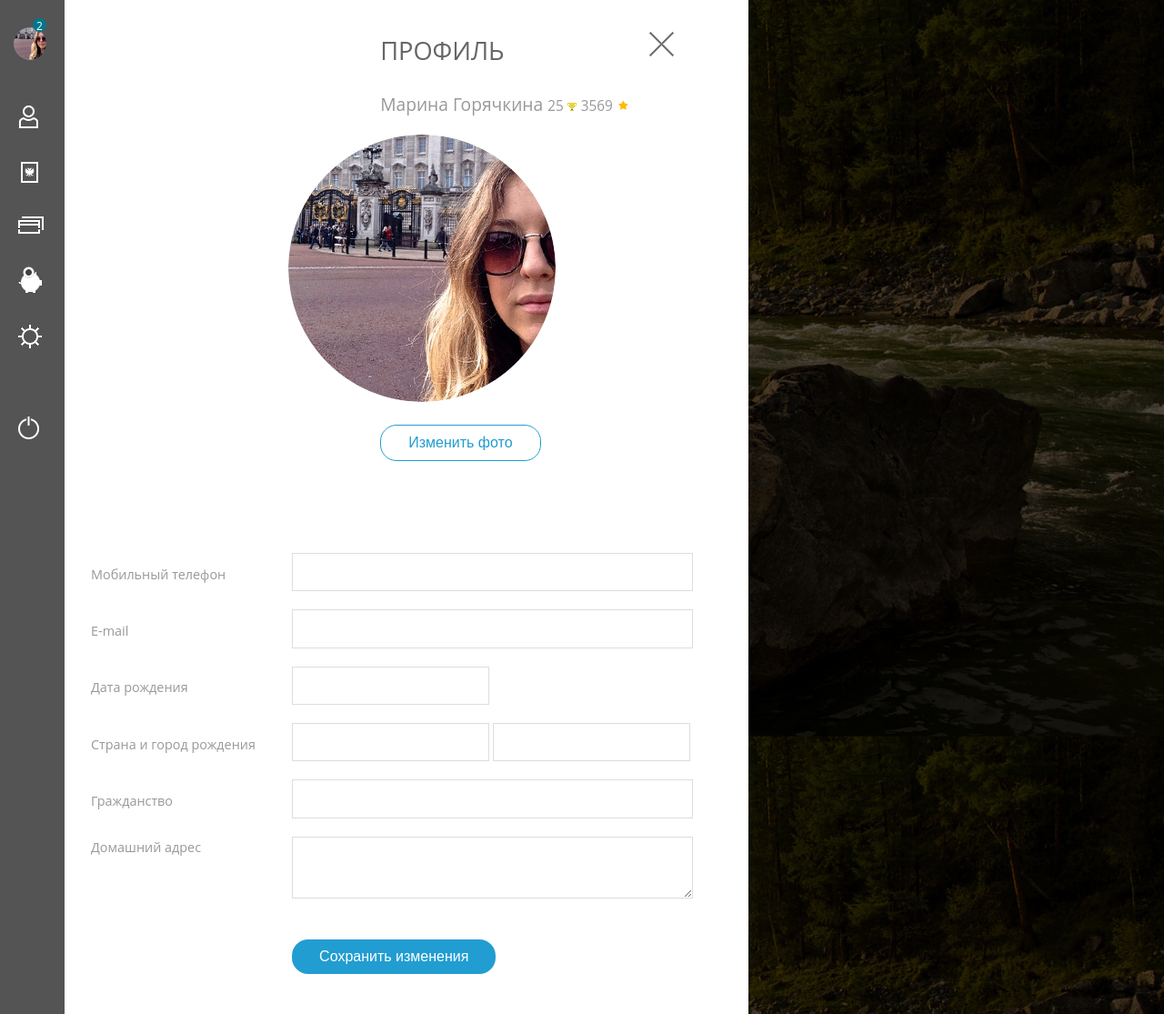
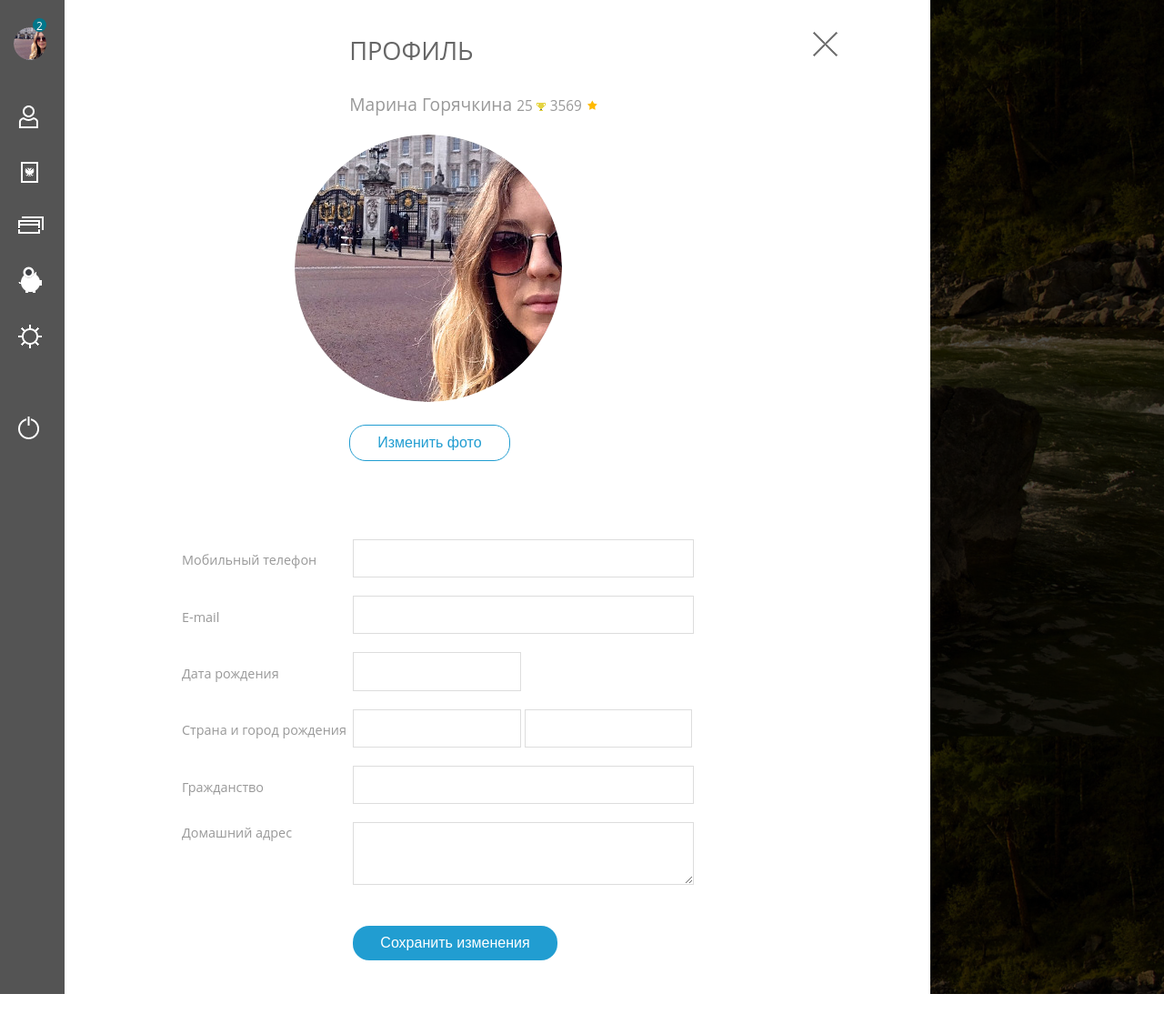
Before and after one commit to KateKorneeva/user-profile, a PHP site: page / in a window 1280 px wide. Shown: the whole page at 91% size. After the commit the page ends 1093 px from the top, so only its background shows below. Run offline with PHP 8.4, Linux system fonts and the light colour scheme.

Commit message:
finished making profile form available for wider screen sizes range

```diff
--- a/style.css
+++ b/style.css
@@ -234,8 +234,9 @@ a {
 	display: inline-block;
 	vertical-align: top;
 	margin-top: 10px;
-	margin-left: 100px;
-	/*max-width: 60%;*/
+	margin-left: 200px;
+	margin-right: 100px;
+	max-width: 60%;
 }
 
 .general-info {
@@ -253,24 +254,24 @@ a {
 	color: #999;
 }
 
-.profile-box__header, .profile-box__name {
-	margin-left: 20%;
-}
-
 .achiev {
 	font-size: 0.8em;
 }
 
 .avatar {
 	border-radius: 50%;
+	margin-left: -60px;
 }
 
 .btn-photo {
 	display: block;
-	margin-left: 20%;
 	background-color: transparent;
 	color: #219dd1;
 	border: 1px solid #219dd1;
+}
+
+.profile-form {
+	min-width: 300px;
 }
 
 .label-box {
```
